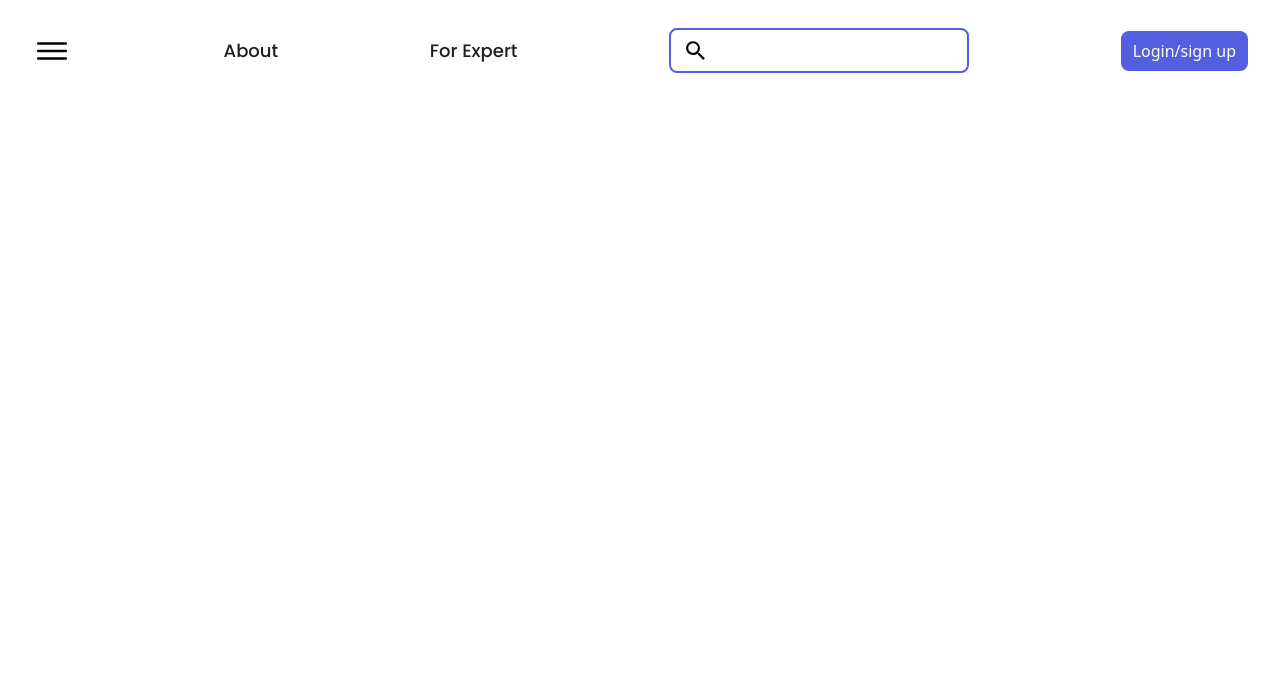
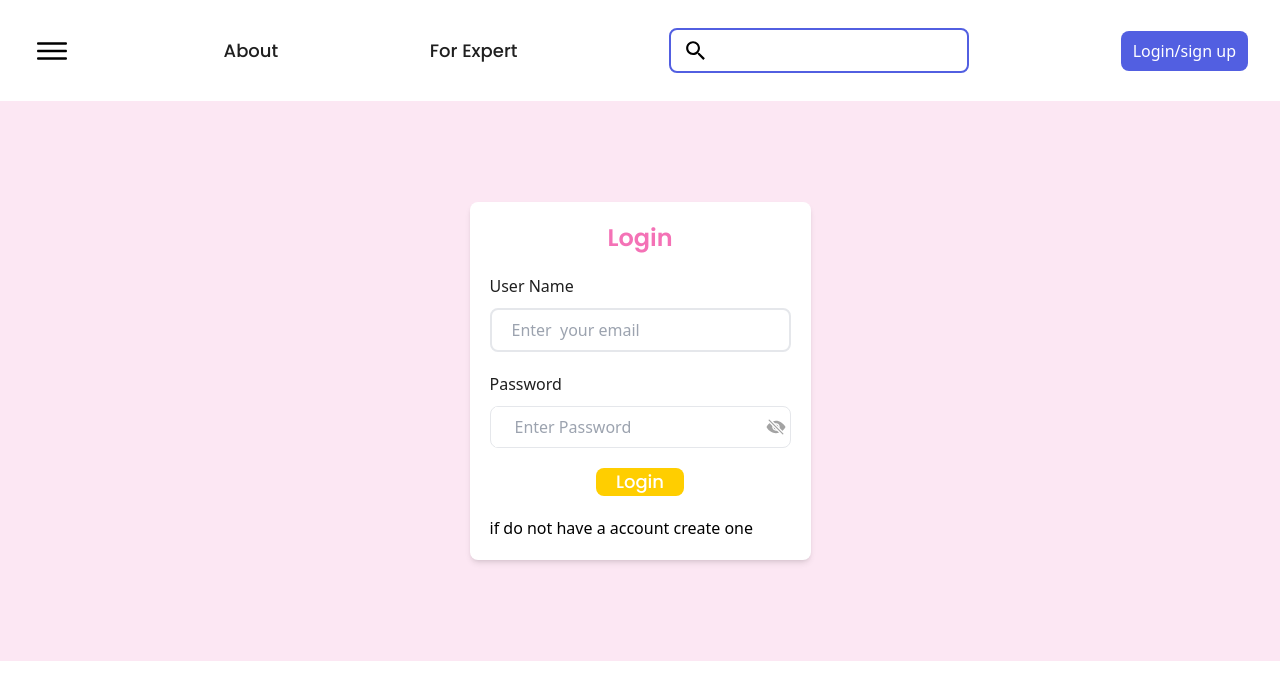
Before and after one commit to somyaNgithub/I.M.Perfect-Frontend, a React (Vite) app: page /login in a window 1280 px wide. Shown: the top 700 px of the page. Built offline with nearby package versions, Linux system fonts and the light colour scheme.

Commit message:
mohit started front end

```diff
--- a/src/App.jsx
+++ b/src/App.jsx
@@ -2,7 +2,7 @@ import { useState } from 'react'
 import Header from './Components/Header'
 import { Route, Router, Routes } from 'react-router-dom'
 import Home from './screens/Home'
-
+import Login from './screens/Login'
 function App() {
 
   return (
@@ -10,6 +10,8 @@ function App() {
     <Header />
     <Routes>
       <Route path='/' element={<Home/>}/>
+
+      <Route path='/login' element={<Login/>}/>
       </Routes>
    </div>
   )
--- a/src/Components/Question.jsx
+++ b/src/Components/Question.jsx
@@ -1,19 +1,22 @@
 import React from 'react'
 
-const Question = () => {
+const Question = ({title, details , q_id ,publish}) => {
   return (
     <div className='w-full py-5 px-5 bg-white gap-5 border rounded-lg shadow-lg '>
-      <h3 className='text-lg text-TextColor_Neutral hover:text-Secondary1_Neutral text-left font-poppins font-medium line-clamp-1'>
-      How to fix the code to list the data only after the user clicks the button? Even after the changes, the objective has not yet been achieved
-      </h3>
+      <h3 className='text-xl text-TextColor_Neutral hover:text-Secondary1_Neutral text-left font-poppins font-medium line-clamp-1'>
+    {
+      title
+    }   </h3>
       <h4 className='text-base text-TextColor_Neutral  text-left font-poppins font-medium line-clamp-2'>
-
-In order to optimize data loading on a specific screen, a calendar was requested to be implemented to select the month desired by the user. The idea is that, after selecting the month, the data will only be loaded when clicking the "Filter" button. Despite the implementation and code change, the data is not being loaded after clicking the "Filter" button. Below are the codes contained in the HTML and JavaScript files.
-
+        {details}
       </h4>
       <div className='flex justify-between items-center'>
-         <h3 className='px-2 py-1 border-2 border-Secondary1_Neutral bg-Secondary1_s50'> Health</h3>
-         <h4 className='text-lg text-Secondary1_Neutral'>User Nmae</h4>
+         <h3 className='px-2  rounded-lg border-2 border-Secondary1_Neutral bg-Secondary1_s50'> Health</h3>
+         <div>
+         <h4 className='text-lg  text-Secondary1_Neutral font-poppins '>{q_id?.slice(0,6)}</h4>
+         <h4 className='text-lg text-TextColor_T200 '>{publish?.slice(0,10)}
+         </h4></div>
+
       </div>
     </div>
   )
--- a/src/screens/Home.jsx
+++ b/src/screens/Home.jsx
@@ -1,13 +1,13 @@
-import React, { useEffect } from 'react'
+import React, { useEffect, useState } from 'react'
 import imageSrc from '../assets/hero.png'
 import { IoSearchSharp } from "react-icons/io5";
 import { CiLock } from "react-icons/ci";
 import Question from '../Components/Question';
 import  axios  from 'axios';
 const Home = () => {
-
+  const [questions, setQuestions] = useState([])
   async function getQuestions(){
-    await axios.get(`http://3.108.227.195:8001/question-list`,{}, {
+    await axios.get(`http://3.108.227.195:8000/question-list`,{}, {
       headers: {
         "Content-Type": "application/json",
         // "token": token
@@ -15,9 +15,12 @@ const Home = () => {
     })
       .then((res) => {
         console.log(res, '---------------------------------------------------------------@@@@@@@@@@@@@@2222222222222222222222@')
+        const questionArray = res?.data
+        setQuestions(questionArray)
         if (res?.data?.api_status) {
           // setOrder_no(res?.data?.data)
           console.log(res, '-----------------------------------@@@@@@@@@@@@@@@@@@@@@@@@@@@@@@@@@@@@@@@@@@@@@@@@@@@@@@@@@@@@@@@@@@@@@@@@_______________________________________________')
+          console.log(res?.data?.api_status,"result")
         }
         else {
           // navigate(-1)
@@ -87,10 +90,15 @@ const Home = () => {
                         Top Questions
                       </h3>
                       <div className='w-full flex flex-col gap-3'>
-                      <Question/>
-                      <Question/>
-                      <Question/>
-                      <Question/>
+                       {questions?.map((question)=>(
+                         <Question
+                         title={question?.title}
+                         details={question?.description }
+                         q_id={question?.Q_id}
+                         publish={question?.pub_date  }
+                         />
+                       ))}
+
                       </div>
 
     </div>
--- /dev/null
+++ b/src/screens/Login.jsx
@@ -0,0 +1,88 @@
+import React, { useState } from 'react'
+import axios from 'axios'
+import { IoEye, IoEyeOff } from 'react-icons/io5'
+// import { data } from 'autoprefixer'
+const Login = () => {
+  const [email,setEmail] =useState(null)
+  const [password,setPassword] = useState(null)
+  const [passwordIsVisual,setPasswordIsVisual] = useState(false)
+  const handlePassword =()=>{
+    setPasswordIsVisual(pre => !pre)
+  }
+  async function userLogin () {
+    const data = {
+      "username": email,
+    "password": password
+    }
+    await axios.post('http://3.108.227.195:8000/login/',data,{
+      headers: {
+        "Content-Type": "application/json",
+        // "token": token
+      }
+    }).then((res) => {
+      console.log(res, '---------------------------------------------------------------@@@@@@@@@@@@@@2222222222222222222222@')
+      // const questionArray = res?.data
+      // setQuestions(questionArray)
+
+      if (res?.data?.api_status) {
+        // setOrder_no(res?.data?.data)
+        localStorage?.setItem("Token",res?.data?.Token?.access)
+        localStorage?.setItem("Token_refresh",res?.data?.Token?.refresh)
+        localStorage?.setItem("user",JSON?.stringify(res?.data?.user))
+        console.log(res, '-----------------------------------@@@@@@@@@@@@@@@@@@@@@@@@@@@@@@@@@@@@@@@@@@@@@@@@@@@@@@@@@@@@@@@@@@@@@@@@_______________________________________________')
+        console.log(res?.data?.api_status,"result")
+      }
+      else {
+        // navigate(-1)
+      }
+
+    })
+    .catch((err) => { console.log("error contact us", err) })
+  }
+  return (
+    <div className='w-full justify-center items-center flex h-[70vh]  bg-pink-100'>
+        <div className='max-w-[350px] mx-auto flex px-5 py-5 flex-col gap-5 justify-center items-center bg-white rounded-lg shadow-md  '>
+                    <h3 className='text-pink-400 text-2xl font-poppins font-semibold  '>Login</h3>
+                   <div className='w-full space-y-5'>
+                    <div className='text-TextColor_Neutral text-base w-full flex flex-col  gap-[10px]'>
+                     <label>User Name</label>
+                     <input
+                     type='email'
+                     value={email}
+                     onChange={e=>setEmail(e.target.value)}
+                     className='focus:outline-none rounded-lg focus:border-pink-400 border-2 px-5 py-2'
+                     placeholder='Enter  your email'
+                     />
+                    </div>
+                    <div className='text-TextColor_Neutral text-base w-full flex flex-col gap-[10px] '>
+                     <label>Password</label>
+                     <div className='w-full items-center px-1 flex border focus:border-pink-400 hover:border-pink-400 rounded-lg'>
+                     <input
+                     type={passwordIsVisual?"text":"password"}
+                     value={password}
+                     onChange={(e)=>setPassword(e?.target?.value)}
+                     className='focus:outline-none    px-5 py-2'
+                     placeholder='Enter Password'
+                     />
+                     <button onClick={handlePassword}>
+                   {passwordIsVisual?   <IoEye size={20} className='text-pink-300'/> :<IoEyeOff size={20} className='text-text_disable'/>
+                     }
+                                </button>
+                     </div>
+
+                    </div>
+                    <div className='justify-center flex'>
+                      <button onClick={userLogin} className='bg-[#ffce00] rounded-lg px-5 font-medium font-poppins text-white text-lg '>
+                        Login
+                      </button>
+
+                    </div>
+                    <h3>if do not have a account create one </h3>
+
+                   </div>
+        </div>
+    </div>
+  )
+}
+
+export default Login
```
